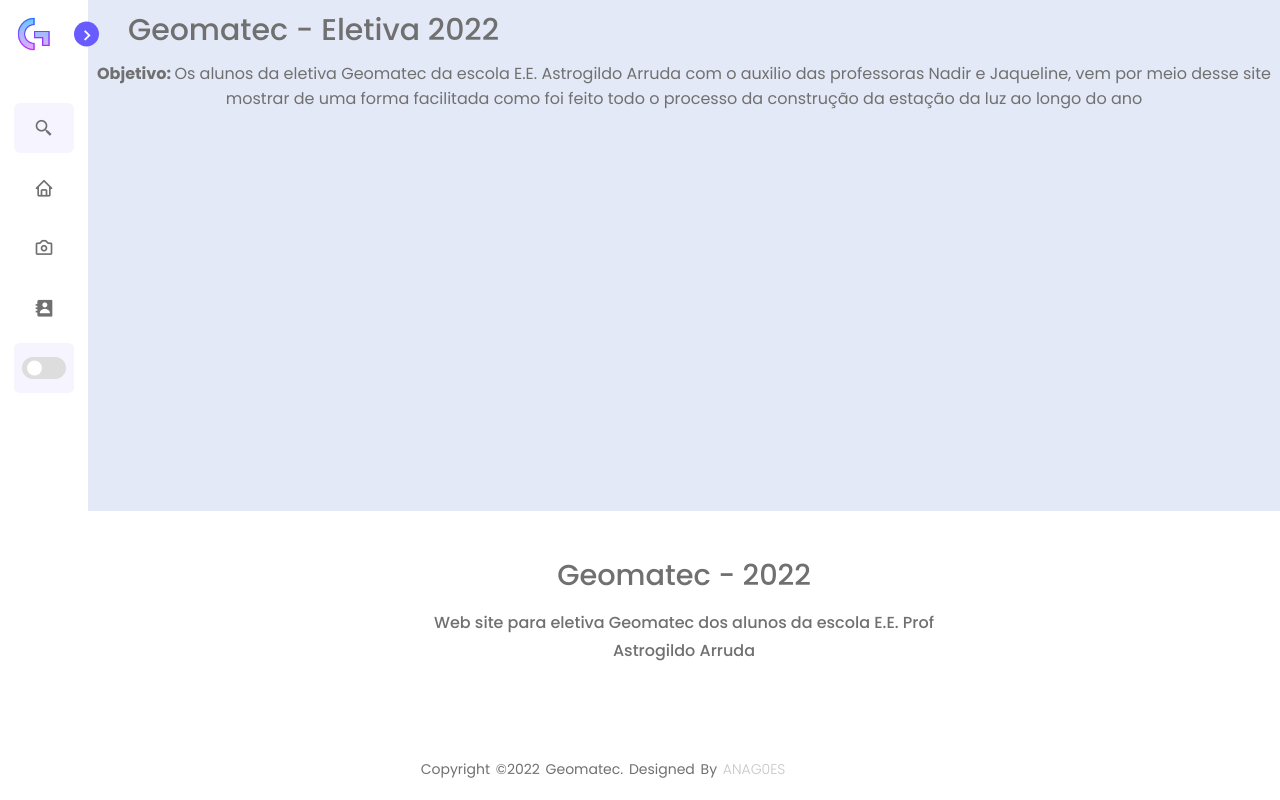
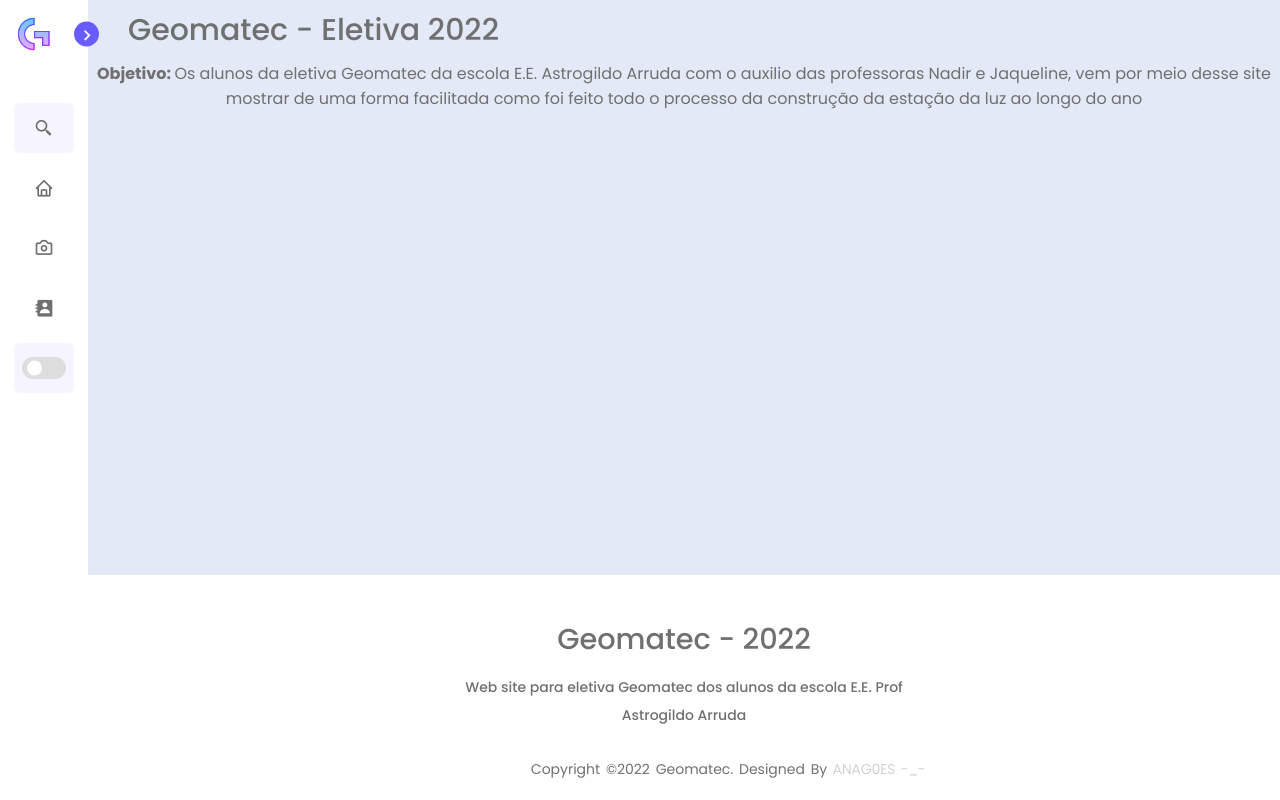
Before and after one commit to Anag0es/Geomatec, a PHP site: page / in a window 1280 px wide; the page is wider, and only the part inside the window is pictured. Run offline with PHP 8.4, Linux system fonts and the light colour scheme.

Commit message:
Up: html + css ✨✨

```diff
--- a/footer.css
+++ b/footer.css
@@ -16,25 +16,25 @@
     --tran-05: all 0.5 ease;
 }
 
-
-
 *{
     margin: 0;
     padding: 0;
-    box-sizing: border-box;
 }
 
 footer{
-    position: absolute;
+    position: fixed;
     bottom: 0;
     left: 0;
     right: 0;
     background-color: var(--sidebar-color);
-    height: auto;
-    width: calc(100% - 250px);
-    font-family: "open sanas";
+    width: 100vw;
     padding-top: 40px;
     color: var(--text-color);
+    height: calc(100% -50px);
+}
+
+.div{
+    display: block;
 }
 
 .footer-content{
@@ -45,8 +45,6 @@ footer{
 }
 
 .footer-content h3{
-    position: relative;
-    text-align: center;
     font-size: 1.8rem;
     font-weight: 500;
     text-transform: capitalize;
@@ -55,36 +53,10 @@ footer{
 
 .footer-content p{
     max-width: 500px;
-    font-weight: 500;
     margin: 10px auto;
     line-height: 28px;
-    font: 14px;
-}
-
-.socials{
-    list-style: none;
-    display: flex;
-    align-items: center;
-    justify-content: center;
-    margin: 1rem 0 3rem 0;
-}
-
-.socials li{
-    margin: 0 10px;
-}
-
-.socials a{
-    text-decoration: none;
-    color: #fff;
-}
-
-.socials a i{
-    font-size: 1.1rem;
-    transition: color .4s ease;
-}
-
-.socials a:hover i{
-    color: darkgray;
+    font-size: 14px;
+    font-weight: 500;
 }
 
 .footer-bottom{
@@ -96,11 +68,9 @@ footer{
 }
 
 .footer-bottom p{
-    text-align: center;
     font-size: 14px;
     word-spacing: 2px;
     text-transform: capitalize;
-    width: calc(100% - 250px);
 }
 
 .footer-bottom span{
@@ -114,3 +84,19 @@ footer{
     left: 88px;
     width: calc(100% - 88px);
 }
+
+.sidebar-close footer .footer-bottom{
+    left: 88px;
+    width: calc(100% - 88px);
+}
+
+/* ==== MOBILE ==== */
+@media(max-width: 600px){
+    footer{
+        width: 100vw;
+    }
+
+    .footer-bottom p{
+        padding-right: 90px;
+    }
+}
--- a/index.html
+++ b/index.html
@@ -85,12 +85,9 @@
         <div class="footer-content">
             <h3>Geomatec - 2022</h3>
             <p>Web site para eletiva Geomatec dos alunos da escola E.E. Prof Astrogildo Arruda</p>
-            <ul class="socials">
-                <li><a href="#"><i class="insta"></i></a></li>
-            </ul>
         </div>
         <div class="footer-bottom">
-            <p>copyright &copy;2022 Geomatec. designed by <span>Anag0es</span></p>
+            <p>copyright &copy;2022 Geomatec. designed by <span>Anag0es -_-</span></p>
         </div>
     </footer>
 
```
